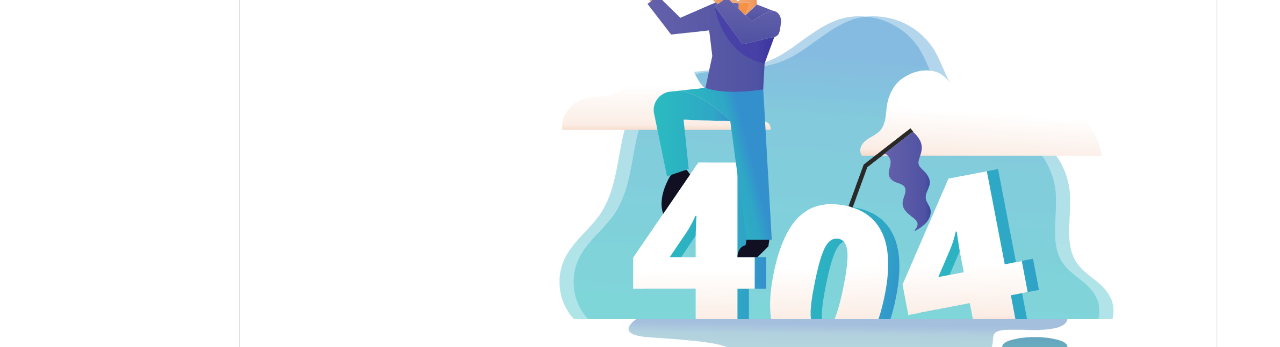
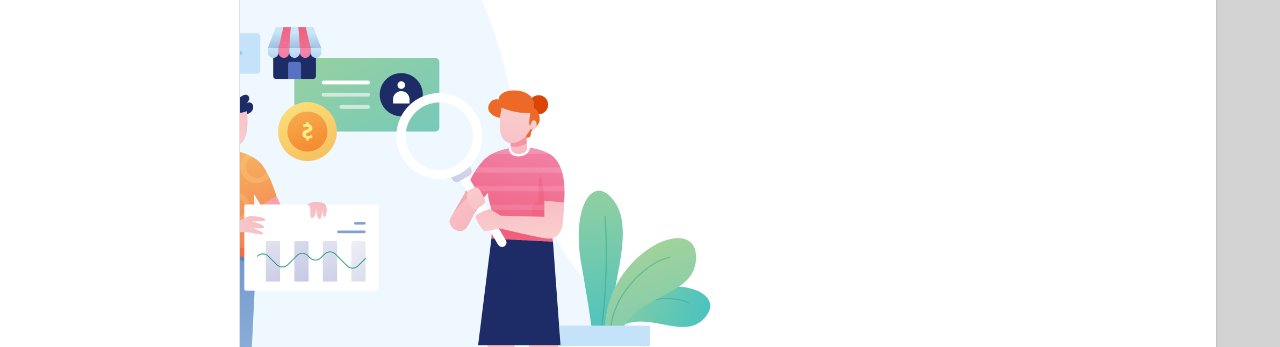
Before and after one commit to Nolan-Philipp25/philipp-application, a React (Create React App) app: page / in a window 1280 px wide. Shown: the part 439-786 px from the top of the page. Built offline with nearby package versions, Linux system fonts and the light colour scheme.

Commit message:
add main page fixes

```diff
--- a/src/components/Card/index.tsx
+++ b/src/components/Card/index.tsx
@@ -5,7 +5,8 @@ import CardMedia from '@mui/material/CardMedia';
 import Typography from '@mui/material/Typography';
 
 //@ts-ignorets-ignore
-import imageDefault from '../../common/images/not_found.webp';
+import imageDefault from '../../common/images/login_main.webp';
+import { useGetUser } from '../../hooks/useAuth';
 
 export interface IUserCard{
     firstName ?:string;
@@ -17,35 +18,26 @@ export interface IUserCard{
     image ?:string;
 }
 
- function UserCard(props:IUserCard) {
-    const defaultStr = 'Please login'
-    const {
-            firstName=defaultStr,
-            lastName=defaultStr,
-            age=defaultStr,
-            bloodGroup=defaultStr,
-            username=defaultStr,
-            password=defaultStr,
-            image=imageDefault
-        } = props;
+ function UserCard() {
 
+  const {data} = useGetUser();
 
   return (
-    //@ts-ignorets-ignore
     <Card sx={{ display: 'flex', mt:6 }}>
-      <Box sx={{ width: '100%',display: 'flex', flexDirection: 'column', p:5,justifyContent:'center' }}>
-      <Typography variant="h6" gutterBottom>{firstName}</Typography>
-      <Typography variant="h6" gutterBottom>{lastName}</Typography>
-      <Typography variant="h6" gutterBottom>{age}</Typography>
-      <Typography variant="h6" gutterBottom>{bloodGroup}</Typography>
-      <Typography variant="h6" gutterBottom>{username}</Typography>
-      <Typography variant="h6" gutterBottom>{password}</Typography>
-      </Box>
-      <CardMedia
+       <CardMedia
         component="img"
         sx={{ width: '70%' }}
-        image={image}
+        image={imageDefault}
       />
+      <Box sx={{ width: '100%',display: 'flex', flexDirection: 'column', p:5,justifyContent:'center' }}>
+        <Typography variant="h6" gutterBottom>{data && data.firstName}</Typography>
+        <Typography variant="h6" gutterBottom>{data && data.lastName}</Typography>
+        <Typography variant="h6" gutterBottom>{data && data.age}</Typography>
+        <Typography variant="h6" gutterBottom>{data && data.bloodGroup}</Typography>
+        <Typography variant="h6" gutterBottom>{data && data.username}</Typography>
+        <Typography variant="h6" gutterBottom>{data && data.password}</Typography>
+      </Box>
+
     </Card>
   )
 }
--- a/src/components/Layout/index.tsx
+++ b/src/components/Layout/index.tsx
@@ -8,7 +8,7 @@ import SideMenu from './Header/SideMenu';
 const Layout = (props:any) => {
   const { children } = props;
   return (
-    <Box>
+    <Box sx={{backgroundColor: 'lightGray'}}>
         <Header />
         <SideMenu />
         <Container>
```
